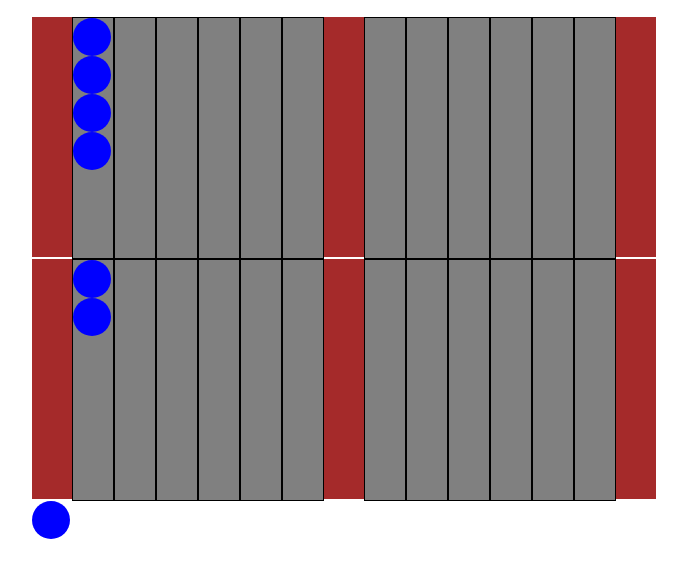
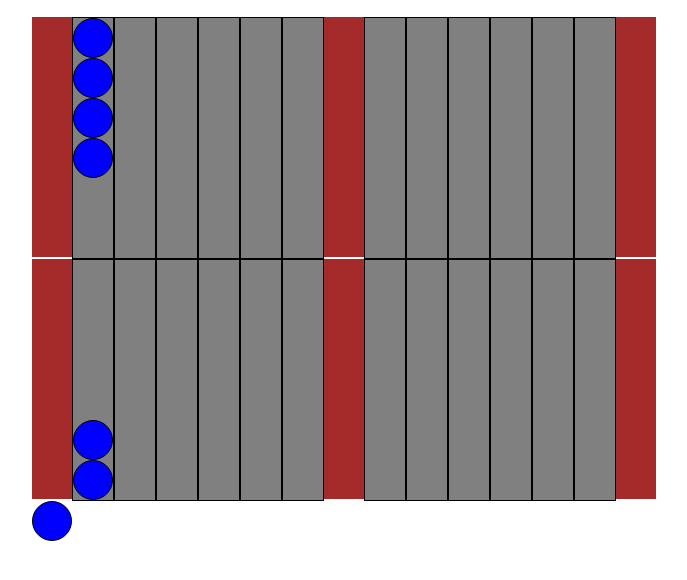
Before and after one commit to msaei/backgammon, a plain HTML site: page index.html in a window 1280 px wide. Shown: the part 50-630 px from the top of the page, without its empty margins (293-980 px from the left). Drawn offline with nearby package versions, Linux system fonts and the light colour scheme.

Commit message:
align bottom and stack issue resolved

```diff
--- a/index.html
+++ b/index.html
@@ -36,9 +36,11 @@
 				<div class="break"></div>
 
 				<div class="bar"></div>
-				<div class="room odd">
+				<div class="room odd ">
+				<div class="bottom">
 					<div class="checker"></div>
 					<div class="checker"></div>
+				</div>
 				</div>
 				<div class="room even"></div>
 				<div class="room odd"></div>
--- a/main.css
+++ b/main.css
@@ -22,6 +22,7 @@
 	background-color: gray;
 	border: solid black 1px;
 	float: left;
+	position: relative;
  }
 
  .hoverd {
@@ -33,8 +34,15 @@
  	width: 38px;
  	border-radius: 50%;
  	background: blue;
+ 	border:solid black 1px;
+
  }
 
  .break {
  	clear: both;
  }
+
+.bottom {
+	position: absolute;
+	bottom: 0px;
+}
--- a/main.js
+++ b/main.js
@@ -5,8 +5,8 @@ $( init );
 function init() {
 
 	$('.checker').draggable({
-		revert: true
-
+		revert: true ,
+		stack: '.checker'
 	});
 
 	$(".room").droppable({
```
